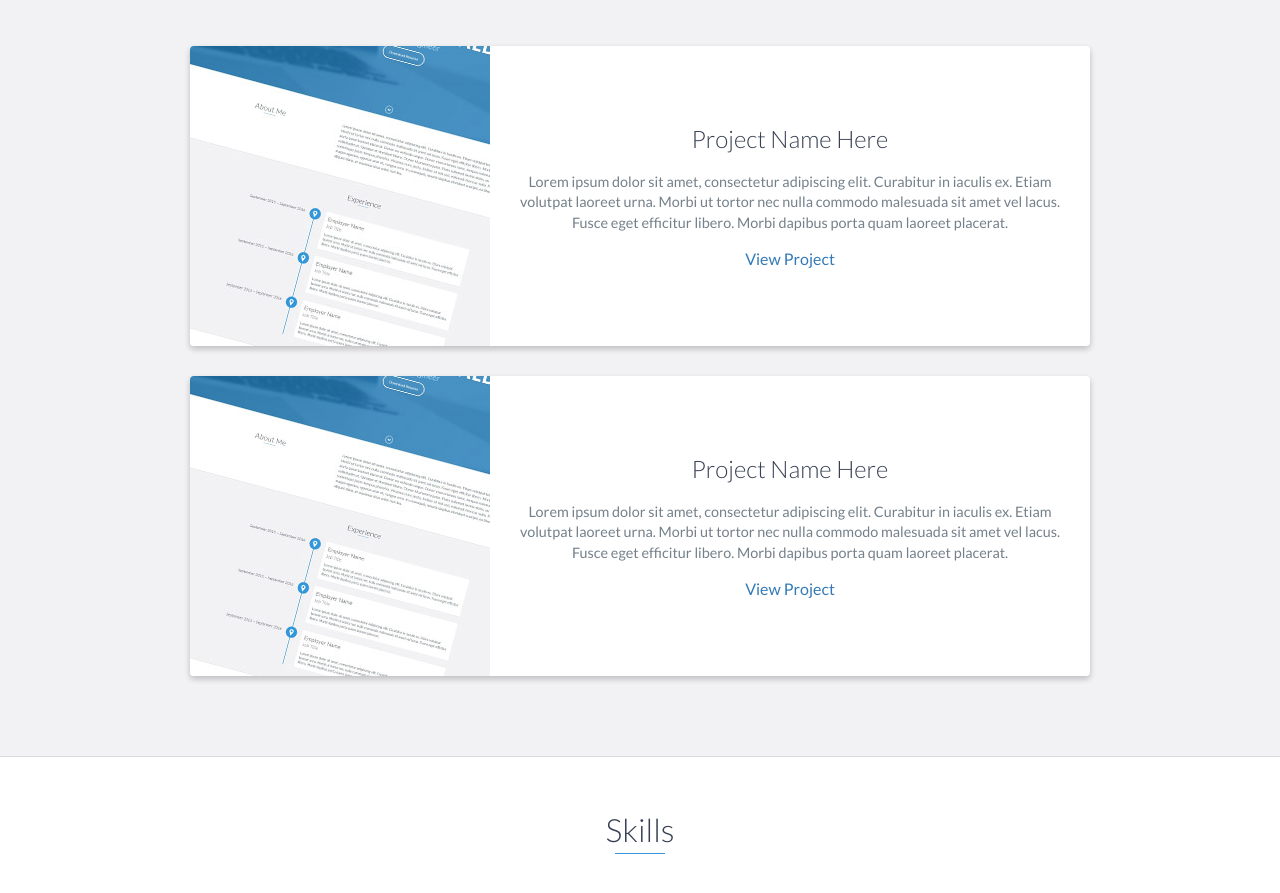
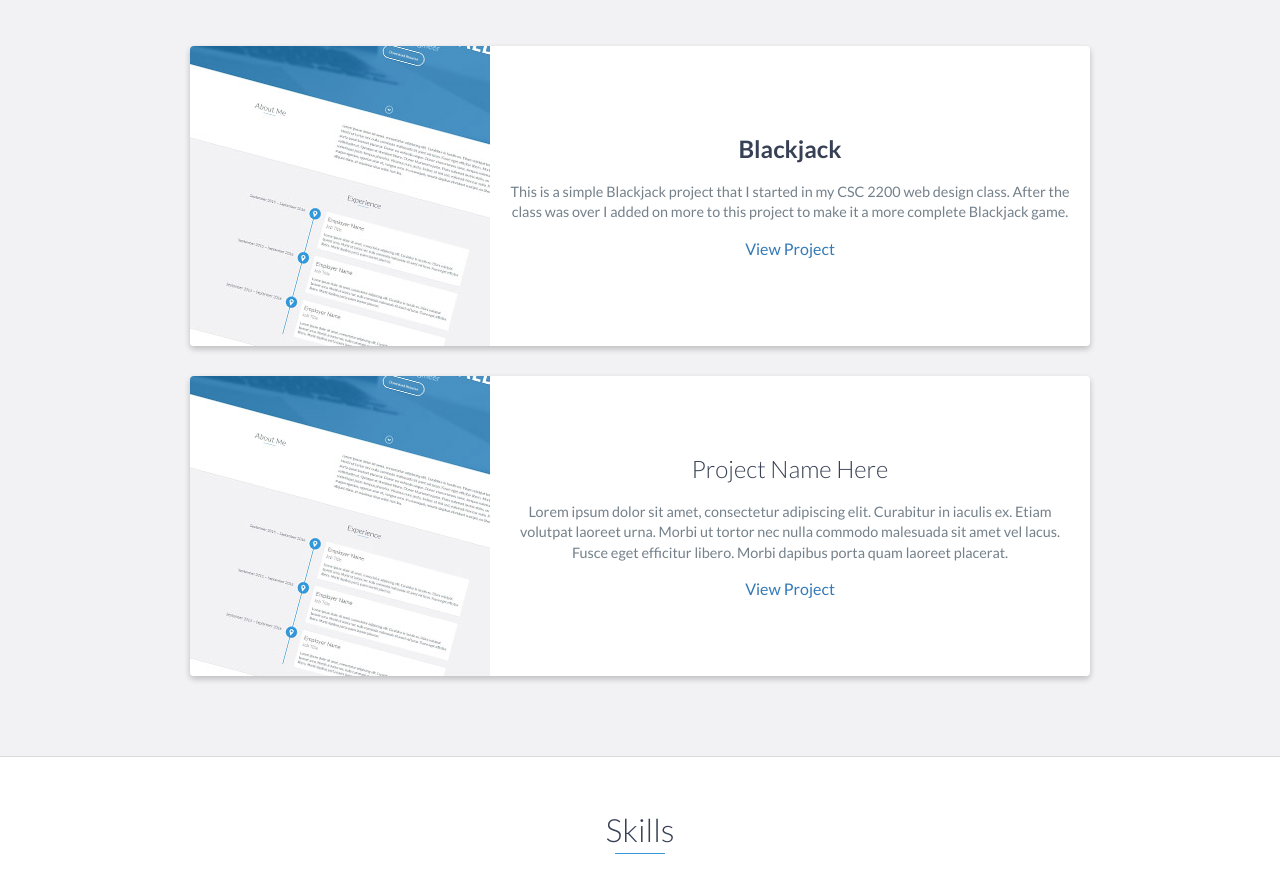
Before and after one commit to cmckee318/cmckee318.github.io, a website: page index.html in a window 1280 px wide. Shown: the part 1440-2333 px from the top of the page. Drawn offline with nearby package versions, Linux system fonts and the light colour scheme.

Commit message:
added blackjack project

```diff
--- a/index.html
+++ b/index.html
@@ -154,13 +154,12 @@
                 </div>
                 <!-- End .project-image -->
                 <div class="project-info">
-                    <h3>Project Name Here</h3>
+                    <h3><b>Blackjack</b></h3>
                     <p>
-                        Lorem ipsum dolor sit amet, consectetur adipiscing elit. Curabitur in iaculis ex. Etiam volutpat
-                        laoreet urna. Morbi ut tortor nec nulla commodo malesuada sit amet vel lacus. Fusce eget
-                        efficitur libero. Morbi dapibus porta quam laoreet placerat.
+                        This is a simple Blackjack project that I started in my CSC 2200 web design class.
+                        After the class was over I added on more to this project to make it a more complete Blackjack game.
                     </p>
-                    <a href="#">View Project</a>
+                    <a href="http://45.55.136.114/~cmckee01/CardGameProject/BlackJackAsgn.html">View Project</a>
                 </div>
                 <!-- End .project-info -->
             </div>
```
